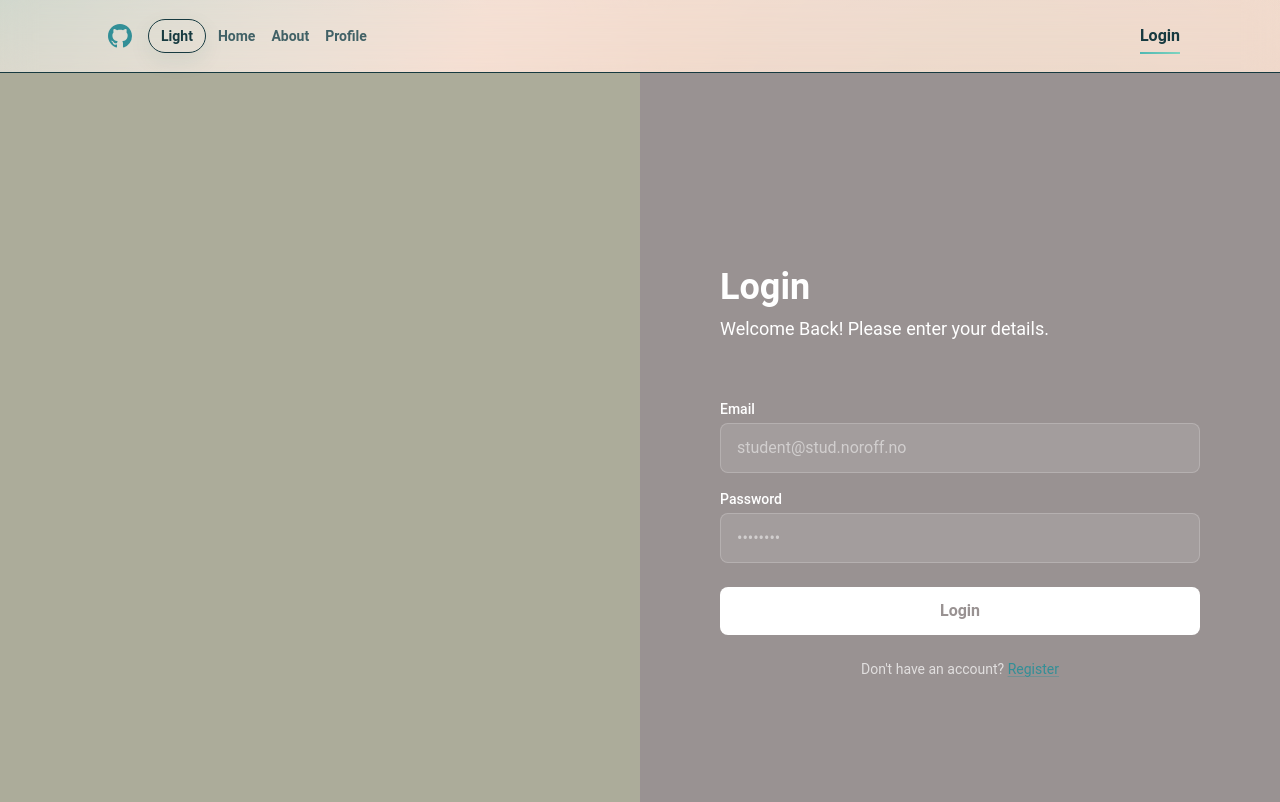
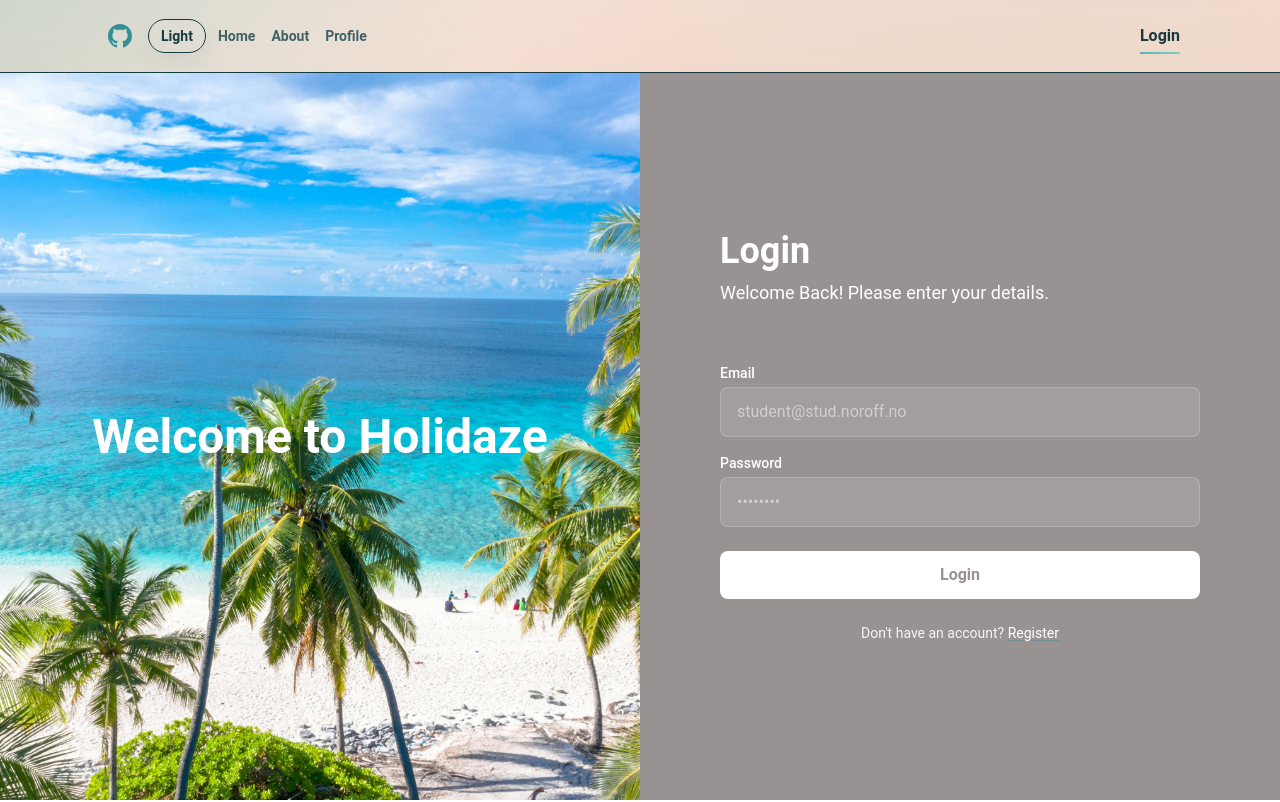
Before and after one commit to jotvibfeng/Project-Exam2-Oct_pt-2026, a React (Vite) app in the folder holidaze/: page /login in a window 1280 px wide. Shown: the top 802 px of the page. Built offline with nearby package versions, Linux system fonts and the light colour scheme; no server answers.

Commit message:
push lastes changes

```diff
--- a/holidaze/index.html
+++ b/holidaze/index.html
@@ -1,4 +1,3 @@
-
 <!doctype html>
 <html lang="en">
   <head>
--- a/holidaze/src/routes/__root.tsx
+++ b/holidaze/src/routes/__root.tsx
@@ -1,4 +1,4 @@
-import { Outlet, createRootRoute } from '@tanstack/react-router'
+import { Outlet, createRootRoute, useRouterState } from '@tanstack/react-router'
 import { TanStackRouterDevtoolsPanel } from '@tanstack/react-router-devtools'
 import { TanStackDevtools } from '@tanstack/react-devtools'
 import Header from '../components/Header'
@@ -11,11 +11,14 @@ export const Route = createRootRoute({
 })
 
 function RootComponent() {
+  const pathname = useRouterState({ select: (s) => s.location.pathname })
+  const hideFooter = pathname === '/login' || pathname === '/register'
+
   return (
     <>
       <Header />
       <Outlet />
-      <Footer />
+      {!hideFooter && <Footer />}
       <TanStackDevtools
         config={{
           position: 'bottom-right',
--- a/holidaze/src/routes/login.tsx
+++ b/holidaze/src/routes/login.tsx
@@ -33,12 +33,20 @@ function RouteLogin() {
   })
 
   return (
-    <main className="h-screen">
-      <div className="w-full h-screen flex">
+    <main className="h-[calc(100vh-73px)] overflow-hidden">
+      <div className="w-full h-full flex">
         {/* Left half */}
-        <div className="w-1/2 h-full flex flex-col bg-[#acac9a] items-center justify-center"></div>
+        <div className="relative w-1/2 h-full">
+          <img
+            src="/pexels-asadphoto-9470485.jpg"
+            alt="Holidaze"
+            className="w-full h-full object-cover"
+          />
+          <h1 className="absolute inset-0 flex items-center justify-center text-5xl font-bold text-white">
+            Welcome to Holidaze
+          </h1>
+        </div>
 
-        {/* Right half */}
         <div className="w-1/2 h-full bg-[#999292] flex flex-col p-20 justify-center">
           <div className="w-full flex flex-col max-w-450px mx-auto">
             <div className="w-full flex flex-col mb-10 text-white">
@@ -94,9 +102,13 @@ function RouteLogin() {
               >
                 Login
               </button>
-              <p className="text-sm text-white/70 text-center mt-2">
+              <p className="text-sm text-white/90 text-center mt-2">
                 Don't have an account?{' '}
-                <Link to="/register" className="text-white underline">
+                <Link
+                  to="/register"
+                  className="underline hover:opacity-70 transition"
+                  style={{ color: 'white' }}
+                >
                   Register
                 </Link>
               </p>
```
Also changed, not shown: holidaze/tsconfig.json (+7 -1 lines), holidaze/public/pexels-asadphoto-9470485.jpg (added).
